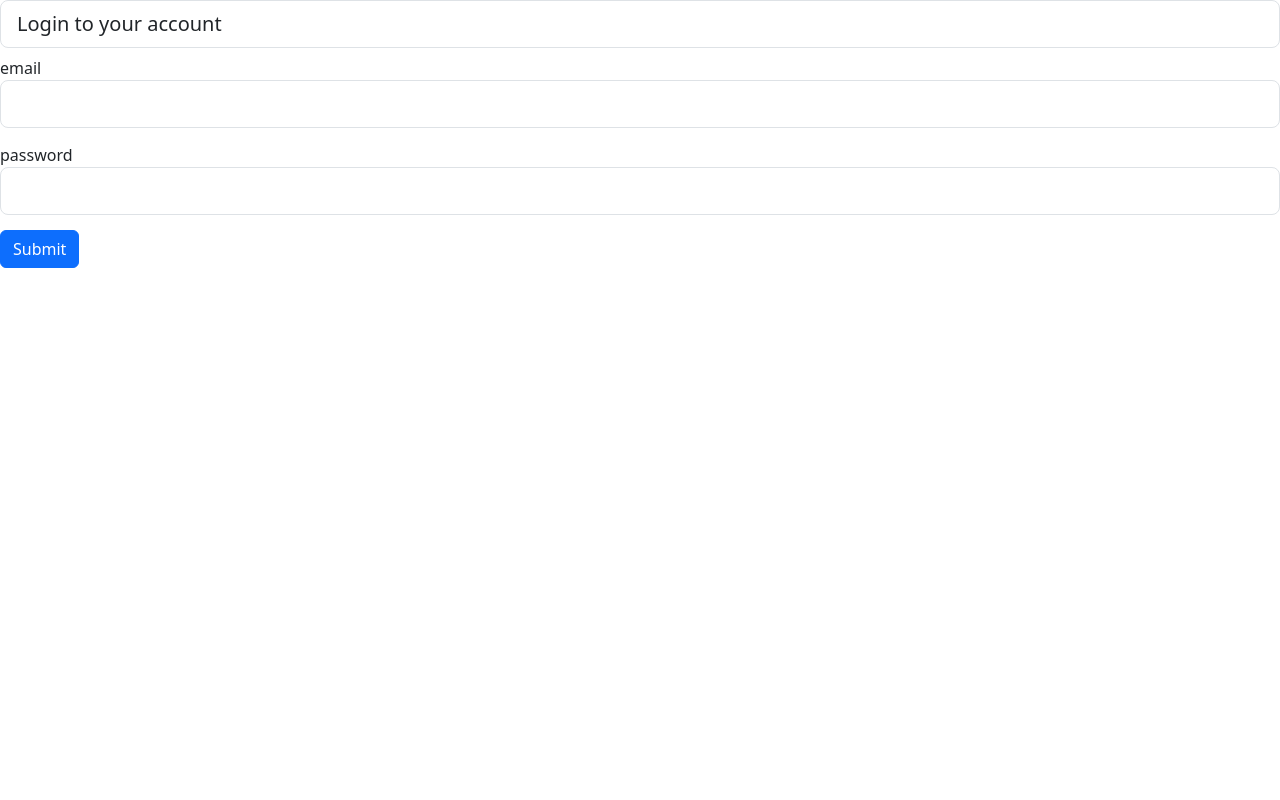
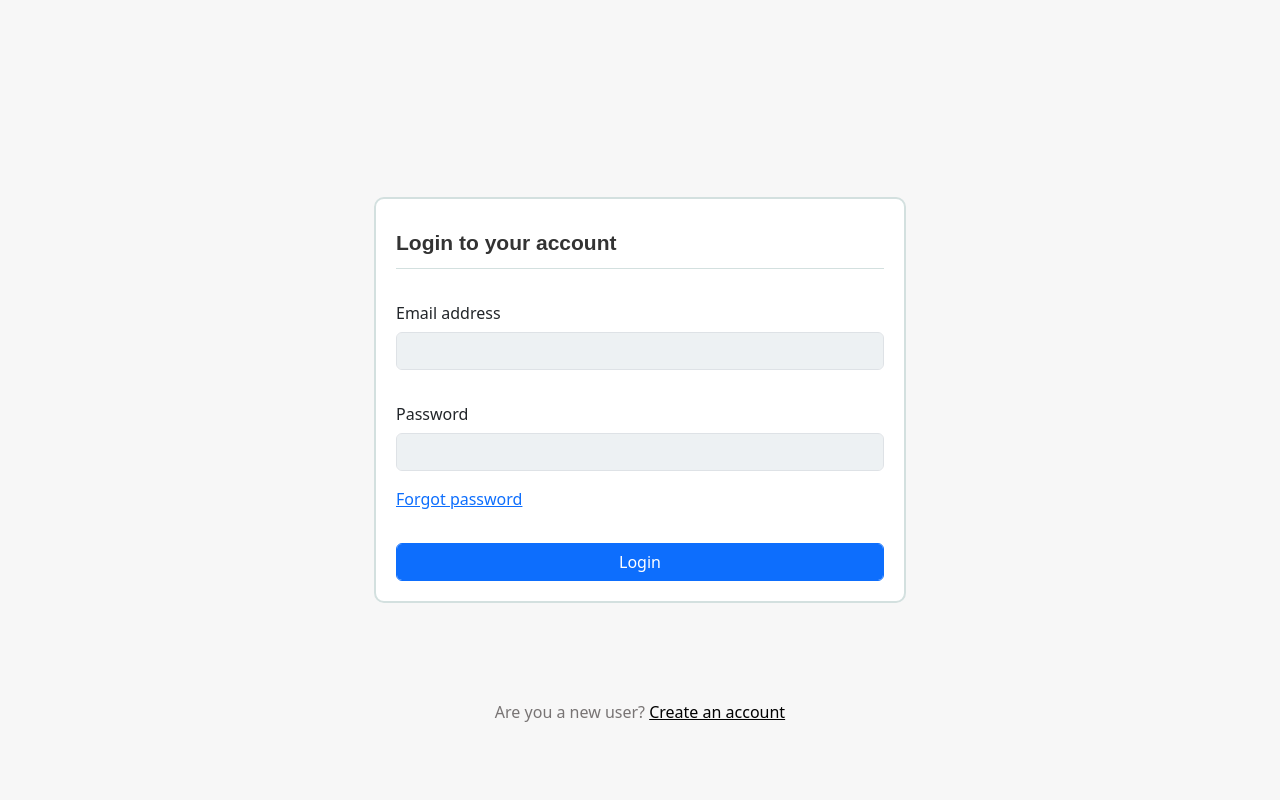
Before and after one commit to Sholakaybee/goldfinance_v2, a Flask app: page /login in a window 1280 px wide. Run offline with Flask 3, Linux system fonts and the light colour scheme.

Commit message:
updated new styles and codes

```diff
--- a/forms.py
+++ b/forms.py
@@ -4,13 +4,13 @@ from wtforms.validators import DataRequired, Length, Email, EqualTo
 
 class Registrationform(FlaskForm):
     username = StringField('Username', validators=[DataRequired(), Length(min=2, max=20) ])
-    email = StringField('Email', validators=[DataRequired(), Email() ])
+    email = StringField('Email address', validators=[DataRequired(), Email() ])
     password = PasswordField('Password', validators=[DataRequired() ])
     confirmm_password = PasswordField('Confirm password', validators=[DataRequired(), EqualTo('password') ])
     submit = SubmitField('Sign up')
 
 class Loginform(FlaskForm):
-    email = StringField('email', validators=[DataRequired(), Email() ])
-    password = PasswordField('password', validators=[DataRequired() ])
+    email = StringField('Email address', validators=[DataRequired(), Email() ])
+    password = PasswordField('Password', validators=[DataRequired() ])
     remember = BooleanField('Remember me')
     submit = SubmitField('Login')
--- /dev/null
+++ b/static/main.css
@@ -0,0 +1,61 @@
+.container {
+  width: auto;
+  height: auto;
+  /* position: relative; */
+  padding: 50px;
+}
+body {
+  background-color: #f7f7f7;
+}
+.to-lgn {
+  height: 50px;
+  font-size: 21px;
+  font-weight: 700;
+  color: rgb(51, 51, 51);
+  font-family: Arial, Helvetica, sans-serif;
+  /* border: 1px solid #f5fffe; */
+  /* padding-left: 30px; */
+  border-bottom: 1px solid #d3e0df;
+  padding-top: 8px;
+  padding-bottom: 3px;
+  margin-bottom: 2rem;
+}
+.take-dwn {
+  margin-bottom: 1.5%;
+  font-weight: 100;
+}
+.take-up {
+  margin-top: 1rem;
+}
+.form-group {
+  margin-bottom: 2rem;
+}
+.link-opacity-50-hover {
+  margin-bottom: 2rem;
+  display: block;
+}
+.choice-col {
+  background-color: #edf1f3;
+}
+.col-10 {
+  background-color: white;
+  padding: 20px;
+  border-radius: 10px;
+  border: 2px solid #d3e0df;
+}
+.snd-cont {
+  margin-bottom: -50px;
+}
+.wth-li {
+  display: block;
+  width: auto;
+  height: auto;
+  text-align: center;
+}
+#usr-new {
+  color: black;
+  font-size: 900;
+}
+#usrr-new {
+  color: rgba(65, 60, 60, 0.7);
+}
--- a/static/styles.css
+++ /dev/null
@@ -1,54 +0,0 @@
-#hm-one {
-  font-size: 20px;
-  color: rgb(18, 55, 219);
-  font-family: "Courier New", Courier, monospace;
-  text-align: center;
-  margin: 0, 20rem;
-  /* padding: 2rem; */
-}
-#hm-img {
-  width: 100%;
-  height: 300px;
-  object-fit: cover;
-  margin: 0;
-  padding: 0;
-}
-h2 {
-  text-align: center;
-  color: gray;
-  font-weight: normal;
-  font-family: system-ui, -apple-system, BlinkMacSystemFont, "Segoe UI", Roboto,
-    Oxygen, Ubuntu, Cantarell, "Open Sans", "Helvetica Neue", sans-serif;
-}
-.container {
-  text-align: center;
-  max-width: 75%;
-  margin-left: auto;
-  margin-right: auto;
-}
-.jb-job {
-  margin-bottom: 2rem;
-  /* padding: 2rem 2rem; */
-  .ti-tle {
-    margin: 0.5rem;
-    padding: 0.5rem;
-    font-size: large;
-    font-weight: bold;
-    font-family: "Courier New", Courier, monospace;
-    color: rgb(116, 160, 177);
-  }
-  .vero {
-    font-family: "Times New Roman", Times, serif;
-    margin: 0.5rem;
-    padding: 0.5rem;
-  }
-}
-.my-login {
-  /* position: fixed; */
-  height: 100vh;
-  width: 100vw;
-  padding: 200px;
-}
-.form-group {
-  margin-bottom: 15px;
-}
--- a/templates/login.html
+++ b/templates/login.html
@@ -1,41 +1,39 @@
 <!DOCTYPE html>
-<html lang="en">
+<html lang="en" class="h-100">
+
 <head>
   <meta charset="UTF-8" />
   <meta name="viewport" content="width=device-width, initial-scale=1.0" />
-    <link
-      href="https://cdn.jsdelivr.net/npm/bootstrap@5.3.2/dist/css/bootstrap.min.css"
-      rel="stylesheet"
-      integrity="sha384-T3c6CoIi6uLrA9TneNEoa7RxnatzjcDSCmG1MXxSR1GAsXEV/Dwwykc2MPK8M2HN"
-      crossorigin="anonymous"
-    />
-    <link rel="stylesheet" href="/static/styles.css" />
-    <title>login</title>
+  <title>Document</title>
+  <link href="https://cdn.jsdelivr.net/npm/bootstrap@5.3.2/dist/css/bootstrap.min.css" rel="stylesheet"
+    integrity="sha384-T3c6CoIi6uLrA9TneNEoa7RxnatzjcDSCmG1MXxSR1GAsXEV/Dwwykc2MPK8M2HN" crossorigin="anonymous" />
+  <link rel="stylesheet" href="/static/main.css" />
 </head>
-  <body>
-    <div class="content-section">
-      <form methods="post" action="">
-        {{ form.hidden_tag() }}
-        <fieldset class="form-group">
-          <legend class="form-control form-control-lg">
-            Login to your account
-          </legend>
+
+<body class="h-100">
+  <div class="container container-sm h-100">
+    <div class="row h-100 snd-cont justify-content-center align-content-center">
+      <div class="col-10 col-md-8 col-lg-6">
+        <!-- form attributes are in here -->
+        <form method="post" action="">
+          <fieldset class="to-lgn">Login to your account</fieldset>
           <div class="form-group">
-            {{ form.email.label(class="form-control-label") }} {{
-            form.email(class="form-control form-control-lg") }}
-          </div>
-          <div class="form-group">
-            {{ form.password.label(class="form-control-label") }} {{
-            form.password(class="form-control form-control-lg") }}
-          </div>
-          <button type="submit" class="btn btn-primary">Submit</button>
-        </fieldset>
+            {{ form.email.label(class="form-control-label take-dwn") }} {{
+            form.email(class="form-control choice-col") }}
+          </div class="form-group">
+          {{ form.password.label(class="form-control-label take-dwn") }} {{
+          form.password(class="form-control choice-col") }}
+          <a class="link-opacity-50-hover take-up" href="#">Forgot password</a>
+          <button class="btn btn-primary form-control">Login</button>
         </form>
       </div>
-    <script
-      src="https://cdn.jsdelivr.net/npm/bootstrap@5.3.2/dist/js/bootstrap.bundle.min.js"
-      integrity="sha384-C6RzsynM9kWDrMNeT87bh95OGNyZPhcTNXj1NW7RuBCsyN/o0jlpcV8Qyq46cDfL"
-      crossorigin="anonymous"
-    ></script>
+    </div>
+    <div class="row align-content-center justify-content-center wth-li">
+      <p id="usrr-new">
+        Are you a new user? <a id="usr-new" href="/register.html">Create an account</a>
+      </p>
+    </div>
+  </div>
 </body>
+
 </html>
```
Also changed, not shown: templates/home.html (+23 -10 lines). Lines whose indentation alone changed are shown as unchanged.
